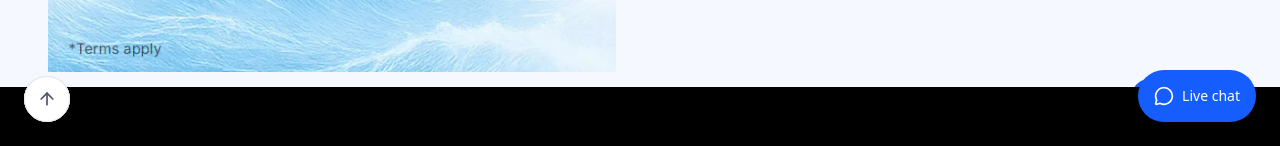
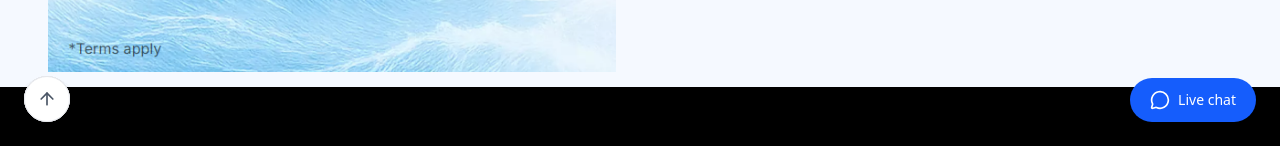
Before and after one commit to Mrfrost1304/admirals, a React (Vite) app in the folder Admiral/: page / in a window 1280 px wide. Shown: the part 654-800 px from the top of the page. Built offline with nearby package versions, Linux system fonts and the light colour scheme.

Commit message:
live chat issue

```diff
--- a/Admiral/src/Component/GetinTouch.jsx
+++ b/Admiral/src/Component/GetinTouch.jsx
@@ -44,12 +44,6 @@ export default function GetInTouchSection() {
       <ScrollButton></ScrollButton>
 
       {/* Live chat button - positioned as in original */}
-      <div className="fixed bottom-6 right-6">
-              <button className="bg-blue-600 hover:bg-blue-700 text-white rounded-full p-4 shadow-lg flex items-center space-x-2 transition-transform hover:scale-110">
-                <MessageCircle className="w-5 h-5" />
-                <span className="text-sm font-medium">Live chat</span>
-              </button>
-            </div>
 
       {/* Background decorative elements - removed as they don't appear in the reference image */}
     </section>
--- a/Admiral/src/Component/Hero.jsx
+++ b/Admiral/src/Component/Hero.jsx
@@ -40,7 +40,7 @@ export default function CommissionFreeSection() {
       </div>
 
       {/* Floating chat button (optional, if needed) */}
-      <div className="fixed bottom-6 right-6">
+      <div className="fixed bottom-6 right-6 z-10">
         <button className="bg-blue-600 hover:bg-blue-700 text-white rounded-full px-5 py-3 shadow-lg flex items-center gap-2 transition-transform duration-200 hover:scale-110">
           <MessageCircle className="w-5 h-5" />
           <span className="text-sm font-medium">Live chat</span>
```
